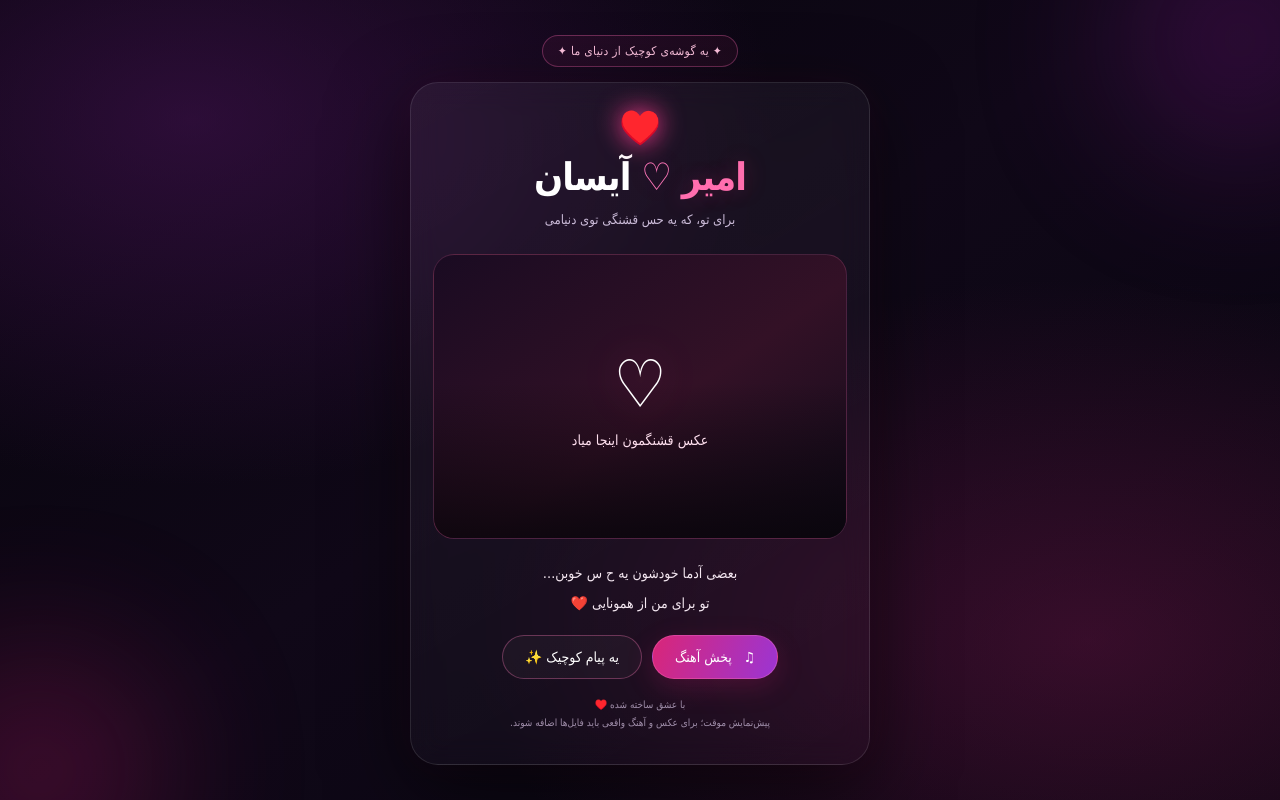
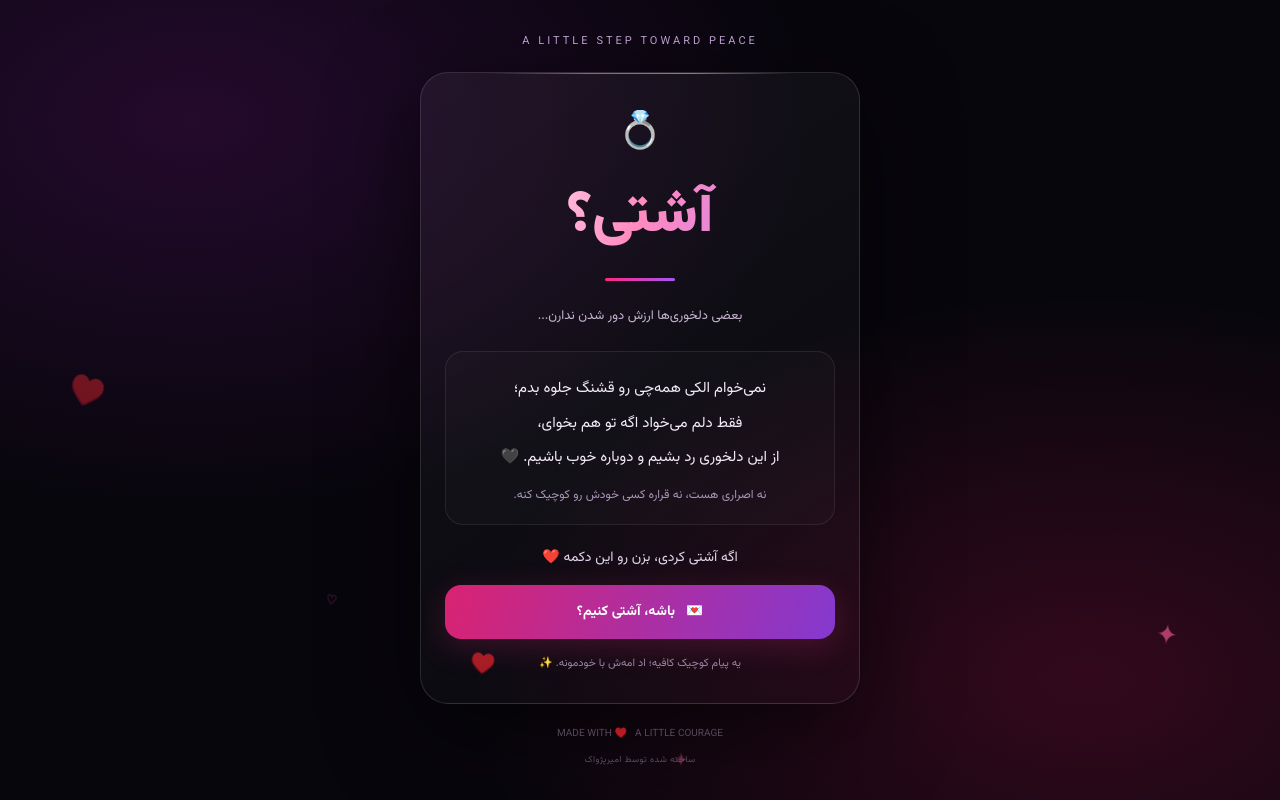
Before and after one commit to amygvskvgsv-oss/amir-site, a plain HTML site: page index.html in a window 1280 px wide. Drawn offline with Linux system fonts and the light colour scheme.

Commit message:
Update index.html

```diff
--- a/index.html
+++ b/index.html
@@ -2,318 +2,261 @@
 <html lang="fa" dir="rtl">
 <head>
 <meta charset="UTF-8">
-<meta name="viewport" content="width=device-width, initial-scale=1.0">
-<title>امیر ❤️ آیسان</title>
+<meta name="viewport" content="width=device-width, initial-scale=1">
+<meta name="theme-color" content="#08060d">
+<title>آشتی؟💍</title>
 
 <style>
-:root {
-  --pink: #ff3d91;
-  --violet: #a855f7;
-  --muted: #cbbbd8;
+@import url('https://fonts.googleapis.com/css2?family=Vazirmatn:wght@400;700;900&display=swap');
+
+*{box-sizing:border-box}
+
+body{
+  margin:0;
+  min-height:100vh;
+  padding:24px 16px;
+  display:flex;
+  align-items:center;
+  justify-content:center;
+  background:
+    radial-gradient(ellipse at 15% 15%,#5b126b55,transparent 40%),
+    radial-gradient(ellipse at 85% 85%,#b3124940,transparent 40%),
+    #08060d;
+  color:white;
+  font-family:Vazirmatn,Tahoma,sans-serif;
 }
 
-* {
-  box-sizing: border-box;
+.container{width:100%;max-width:440px}
+
+.label{
+  text-align:center;
+  color:#c5a8d9;
+  font-size:11px;
+  letter-spacing:3px;
+  margin-bottom:22px;
 }
 
-body {
-  margin: 0;
-  min-height: 100vh;
-  padding: 24px;
-  display: flex;
-  align-items: center;
-  justify-content: center;
-  font-family: Tahoma, Arial, sans-serif;
-  color: #fff;
-  text-align: center;
-  overflow-x: hidden;
-
-  background:
-    radial-gradient(ellipse at 15% 15%, #4c145b88 0, transparent 38%),
-    radial-gradient(ellipse at 85% 80%, #7b174e66 0, transparent 40%),
-    linear-gradient(145deg, #05040b 0%, #100818 48%, #080610 100%);
+.card{
+  padding:35px 24px 28px;
+  text-align:center;
+  border-radius:28px;
+  border:1px solid #ffffff20;
+  background:linear-gradient(145deg,#ffffff0d,#ffffff03);
+  box-shadow:0 25px 90px #0009;
+  position:relative;
+  overflow:hidden;
 }
 
-body::before,
-body::after {
-  content: "";
-  position: fixed;
-  width: 240px;
-  height: 240px;
-  border-radius: 50%;
-  filter: blur(80px);
-  opacity: .25;
-  pointer-events: none;
+.card:before{
+  content:"";
+  position:absolute;
+  top:0;
+  right:15%;
+  left:15%;
+  height:1px;
+  background:linear-gradient(90deg,transparent,#ff287f,#a855f7,transparent);
 }
 
-body::before {
-  background: #a21caf;
-  top: -80px;
-  right: -80px;
+.ring{
+  font-size:36px;
+  animation:float 3s infinite;
 }
 
-body::after {
-  background: #e11d78;
-  bottom: -90px;
-  left: -80px;
+.title{
+  font-size:clamp(42px,12vw,58px);
+  font-weight:900;
+  margin:8px 0;
+  background:linear-gradient(110deg,#fff,#ff8ac0,#c084fc);
+  -webkit-background-clip:text;
+  background-clip:text;
+  color:transparent;
 }
 
-.wrap {
-  width: 100%;
-  max-width: 460px;
-  position: relative;
-  z-index: 1;
+.line{
+  width:70px;
+  height:3px;
+  margin:16px auto 25px;
+  background:linear-gradient(90deg,#ff287f,#a855f7);
+  border-radius:10px;
 }
 
-.badge {
-  display: inline-block;
-  padding: 8px 15px;
-  border: 1px solid #ff6ab755;
-  border-radius: 30px;
-  color: #ffc4e0;
-  background: #ff3d9110;
-  font-size: 12px;
-  letter-spacing: .3px;
-  margin-bottom: 15px;
+.subtitle{
+  color:#c5b5d0;
+  font-size:13px;
+  margin-bottom:25px;
 }
 
-.card {
-  padding: 25px 22px 22px;
-  border: 1px solid #ffffff1c;
-  border-radius: 28px;
-  background: linear-gradient(150deg, #ffffff0d, #ffffff04);
-  box-shadow: 0 25px 80px #0009, 0 0 35px #e11d7810;
-  backdrop-filter: blur(14px);
+.box{
+  padding:20px 16px;
+  border:1px solid #ffffff15;
+  border-radius:18px;
+  background:#ffffff05;
+  margin-bottom:22px;
 }
 
-.heart {
-  font-size: 32px;
-  filter: drop-shadow(0 0 12px #ff3d91);
-  animation: beat 1.6s infinite;
+.box p{
+  margin:0;
+  color:#f4eaf8;
+  font-size:15px;
+  line-height:2.3;
 }
 
-h1 {
-  margin: 9px 0 8px;
-  font-size: clamp(28px, 7vw, 38px);
-  letter-spacing: -1px;
+.small{
+  display:block;
+  margin-top:10px;
+  font-size:12px;
+  color:#a995b8;
 }
 
-h1 span {
-  color: #ff6eae;
-  text-shadow: 0 0 22px #ff3d9140;
+.question{
+  font-size:14px;
+  color:#e4d5eb;
+  margin:20px 0 16px;
 }
 
-.subtitle {
-  color: var(--muted);
-  font-size: 13px;
-  line-height: 2;
-  margin: 0 0 21px;
+.button{
+  display:flex;
+  align-items:center;
+  justify-content:center;
+  gap:9px;
+  width:100%;
+  min-height:54px;
+  padding:14px 18px;
+  text-decoration:none;
+  border-radius:16px;
+  font-size:14px;
+  font-weight:700;
+  color:white;
+  background:linear-gradient(110deg,#d92372,#8439cf);
+  box-shadow:0 8px 30px #c0266d40;
+  transition:transform .2s;
 }
 
-.photo {
-  height: 285px;
-  border-radius: 21px;
-  overflow: hidden;
-  position: relative;
-  border: 1px solid #ff7ab733;
+.button:hover{transform:translateY(-3px)}
 
-  background: linear-gradient(
-    145deg,
-    #1a0b22,
-    #331126 55%,
-    #120b1b
-  );
-
-  display: flex;
-  align-items: center;
-  justify-content: center;
+.hint{
+  font-size:11px;
+  line-height:2;
+  color:#9785a4;
+  margin:14px 0 0;
 }
 
-.photo::before {
-  content: "";
-  position: absolute;
-  inset: 0;
-  background: linear-gradient(0deg, #09050bd9, transparent 55%);
+.footer{
+  text-align:center;
+  margin-top:22px;
+  color:#776581;
+  font-size:10px;
 }
 
-.photo-content {
-  position: relative;
-  z-index: 1;
+.footer span{color:#ff5b9b}
+
+.credit{
+  text-align:center;
+  margin-top:12px;
+  font-size:9px;
+  color:#685774;
+  letter-spacing:.4px;
 }
 
-.photo .big {
-  font-size: 66px;
-  filter: drop-shadow(0 0 22px #ff3d9177);
+.heart{
+  position:fixed;
+  bottom:-30px;
+  opacity:0;
+  pointer-events:none;
+  animation:rise linear forwards;
 }
 
-.photo .caption {
-  font-size: 14px;
-  color: #ffe0ef;
-  margin-top: 9px;
+@keyframes rise{
+  0%{transform:translateY(0);opacity:0}
+  15%{opacity:.65}
+  100%{transform:translateY(-110vh) rotate(35deg);opacity:0}
 }
 
-.message {
-  margin: 20px 0 17px;
-  color: #f4e7f1;
-  font-size: 14px;
-  line-height: 2.1;
+@keyframes float{
+  50%{transform:translateY(-7px)}
 }
 
-.controls {
-  display: flex;
-  justify-content: center;
-  gap: 10px;
-  flex-wrap: wrap;
-}
-
-button {
-  border: 1px solid #ff79b955;
-  border-radius: 30px;
-  padding: 13px 22px;
-  color: white;
-  font-family: inherit;
-  font-size: 14px;
-  cursor: pointer;
-  transition: .2s;
-}
-
-#play {
-  background: linear-gradient(110deg, #d92678, #9b35d3);
-  box-shadow: 0 8px 28px #e11d7833;
-}
-
-#play:hover {
-  transform: translateY(-2px);
-  box-shadow: 0 10px 32px #e11d7855;
-}
-
-#love {
-  background: #ffffff08;
-}
-
-.note {
-  margin-top: 17px;
-  color: #9f8da9;
-  font-size: 10px;
-  line-height: 1.8;
-}
-
-.spark {
-  color: #ff77b9;
-}
-
-@keyframes beat {
-  0%, 100% {
-    transform: scale(1);
-  }
-
-  50% {
-    transform: scale(1.12);
-  }
-}
-
-@media (max-width: 400px) {
-  .card {
-    padding: 20px 15px;
-  }
-
-  .photo {
-    height: 245px;
-  }
+@media(max-width:380px){
+  .card{padding:28px 17px}
+  .box p{font-size:14px}
 }
 </style>
 </head>
 
 <body>
+<main class="container">
 
-<main class="wrap">
-
-  <div class="badge">
-    ✦ یه گوشه‌ی کوچیک از دنیای ما ✦
-  </div>
+  <div class="label">A LITTLE STEP TOWARD PEACE</div>
 
   <section class="card">
 
-    <div class="heart">♥️</div>
+    <div class="ring">💍</div>
 
-    <h1>
-      <span>امیر</span>
-      <span class="spark">♡</span>
-      آیسان
-    </h1>
+    <h1 class="title">آشتی؟</h1>
+
+    <div class="line"></div>
 
     <p class="subtitle">
-      برای تو، که یه حس قشنگی توی دنیامی
+      بعضی دلخوری‌ها ارزش دور شدن ندارن...
     </p>
 
-    <div class="photo">
-      <div class="photo-content">
-        <div class="big">♡</div>
-        <div class="caption">
-          عکس قشنگمون اینجا میاد
-        </div>
-      </div>
+    <div class="box">
+      <p>
+        نمی‌خوام الکی همه‌چی رو قشنگ جلوه بدم؛<br>
+        فقط دلم می‌خواد اگه تو هم بخوای،<br>
+        از این دلخوری رد بشیم و دوباره خوب باشیم. 🖤
+      </p>
+
+      <span class="small">
+        نه اصراری هست، نه قراره کسی خودش رو کوچیک کنه.
+      </span>
     </div>
 
-    <p class="message">
-      بعضی آدما خودشون یه ح
-
-س خوبن…<br>
-      تو برای من از همونایی ❤️
+    <p class="question">
+      اگه آشتی کردی، بزن رو این دکمه ❤️
     </p>
 
-    <div class="controls">
+    <a
+      class="button"
+      href="https://splus.ir/Amirpezhwak"
+      target="_blank"
+      rel="noopener noreferrer"
+    >
+      💌 &nbsp; باشه، آشتی کنیم؟
+    </a>
 
-      <button id="play" onclick="toggleMusic()">
-        ♫ &nbsp; پخش آهنگ
-      </button>
+    <p class="hint">
+      یه پیام کوچیک کافیه؛ اد
 
-      <button id="love" onclick="showLove()">
-        یه پیام کوچیک ✨
-      </button>
-
-    </div>
-
-    <p class="note">
-      با عشق ساخته شده <span class="spark">♥️</span><br>
-      پیش‌نمایش موقت؛ برای عکس و آهنگ واقعی باید فایل‌ها اضافه شوند.
+امه‌ش با خودمونه. ✨
     </p>
 
-    <audio id="music" src="song.mp3"></audio>
+  </section>
 
-  </section>
+  <div class="footer">
+    MADE WITH <span>♥️</span> &nbsp; A LITTLE COURAGE
+  </div>
+
+  <div class="credit">
+    ساخته شده توسط امیرپژواک
+  </div>
 
 </main>
 
 <script>
-function toggleMusic() {
-
-  const audio = document.getElementById("music");
-  const button = document.getElementById("play");
-
-  if (audio.paused) {
-
-    audio.play()
-      .then(() => {
-        button.innerHTML = "Ⅱ &nbsp; توقف آهنگ";
-      })
-      .catch(() => {
-        alert("برای پخش آهنگ، فایل song.mp3 باید کنار فایل سایت باشد.");
-      });
-
-  } else {
-
-    audio.pause();
-    button.innerHTML = "♫ &nbsp; پخش آهنگ";
-
-  }
+function heart(){
+  let e=document.createElement('div');
+  e.className='heart';
+  e.textContent=['♥️','♡','✦'][Math.floor(Math.random()*3)];
+  e.style.left=Math.random()*100+'vw';
+  e.style.fontSize=(12+Math.random()*17)+'px';
+  e.style.color=Math.random()>.5?'#ff5b9b':'#bd83ff';
+  e.style.animationDuration=(7+Math.random()*7)+'s';
+  document.body.appendChild(e);
+  setTimeout(()=>e.remove(),15000);
 }
 
-function showLove() {
-
-  alert("امیر ❤️ آیسان — قشنگ‌ترین چیزها گاهی ساده‌ترینن.");
-
-}
+setInterval(heart,850);
 </script>
 
 </body>
```
